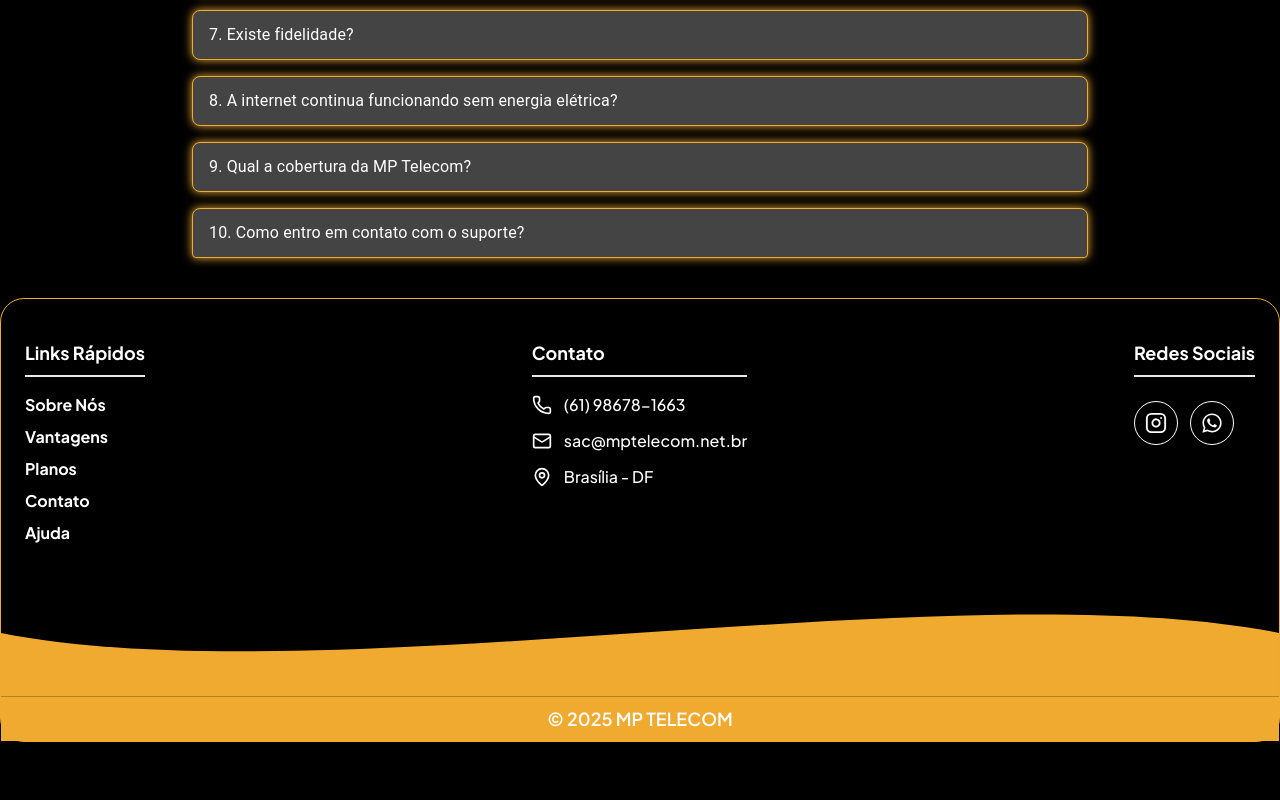
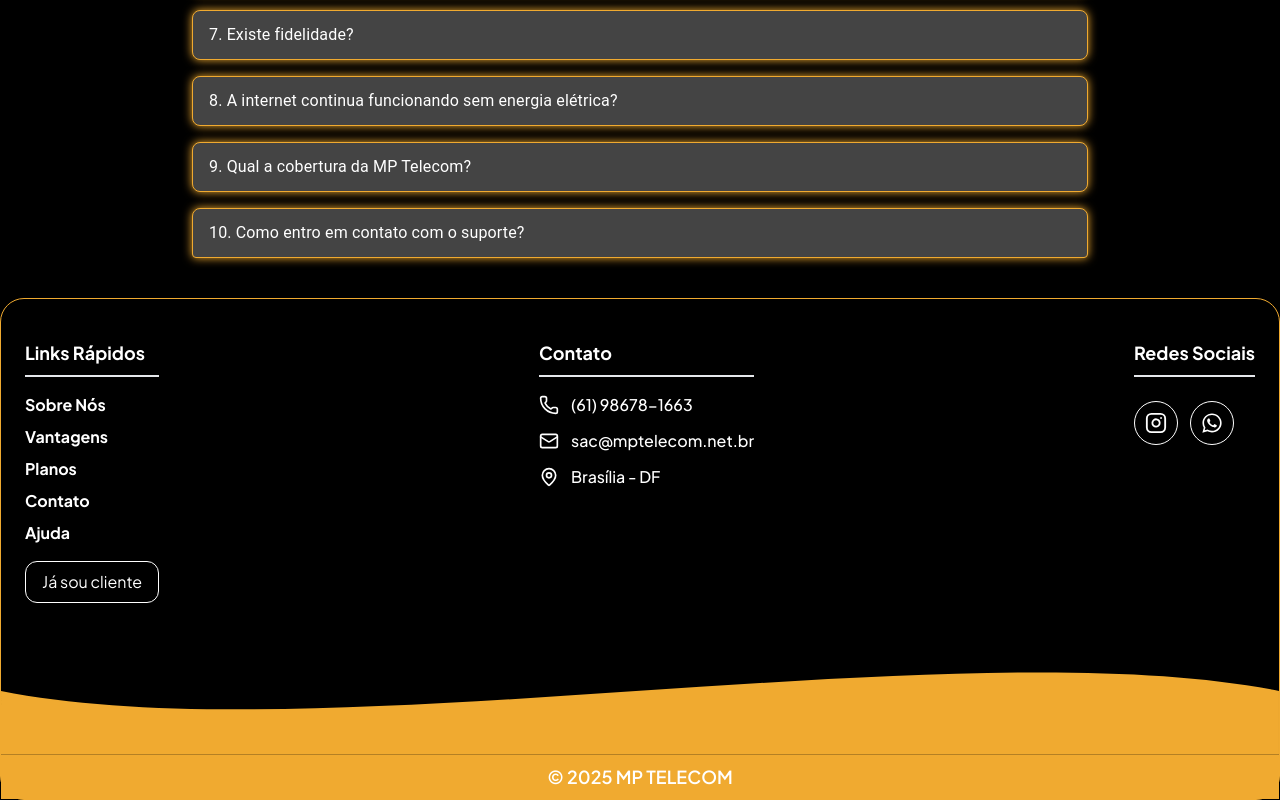
Before and after one commit to soutozk/sitenet, a React (Create React App) app: page /Ajuda in a window 1280 px wide. Shown: the part 624-1424 px from the top of the page. Before the commit the page ends 1366 px from the top, so only its background shows below. Built offline with nearby package versions, Linux system fonts and the light colour scheme; some icons are missing.

Commit message:
feat: Add login link for existing customers in Footer component

```diff
--- a/src/Components/Footer/Footer.jsx
+++ b/src/Components/Footer/Footer.jsx
@@ -75,6 +75,12 @@
                 </li>
               ))}
             </ul>
+            <a href=""></a>
+            <a
+              href="https://mptelecom.sgp.net.br/accounts/central/login"
+              className="bg-transparent border border-white hover:border-[#F0AA30] hover:bg-[#F0AA30] text-white px-4 py-2 rounded-xl flex items-center duration-300">
+              Já sou cliente
+            </a>
           </div>
 
           {/* Contato */}
```
